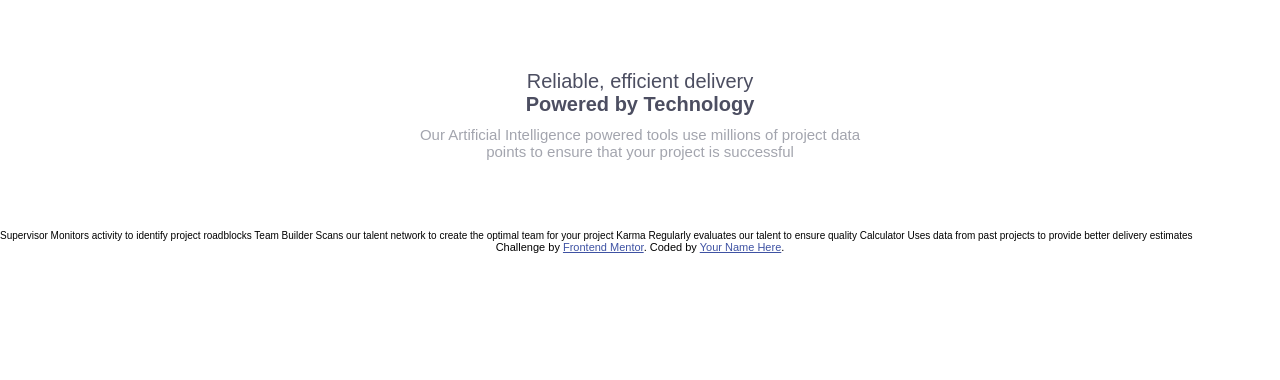
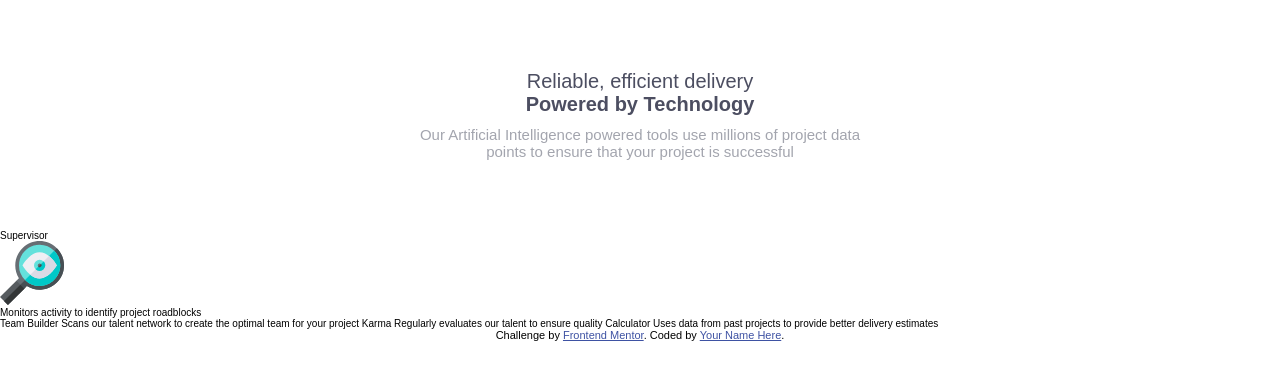
Before and after one commit to RW2023/four-card-feature-section-master, a plain HTML site: page index.html in a window 1280 px wide. Drawn offline with Linux system fonts and the light colour scheme.

Commit message:
create first card component

```diff
--- a/index.html
+++ b/index.html
@@ -25,9 +25,14 @@
 
   </main>
 
+<div class="card">
+  <div class="cardTitle">Supervisor</div>
+<img src="/images/icon-supervisor.svg" alt="Card Image">
+<div class="cardText">Monitors activity to identify project roadblocks</div>
+</div>
 
-  Supervisor
-  Monitors activity to identify project roadblocks
+
+
 
   Team Builder
   Scans our talent network to create the optimal team for your project
```
